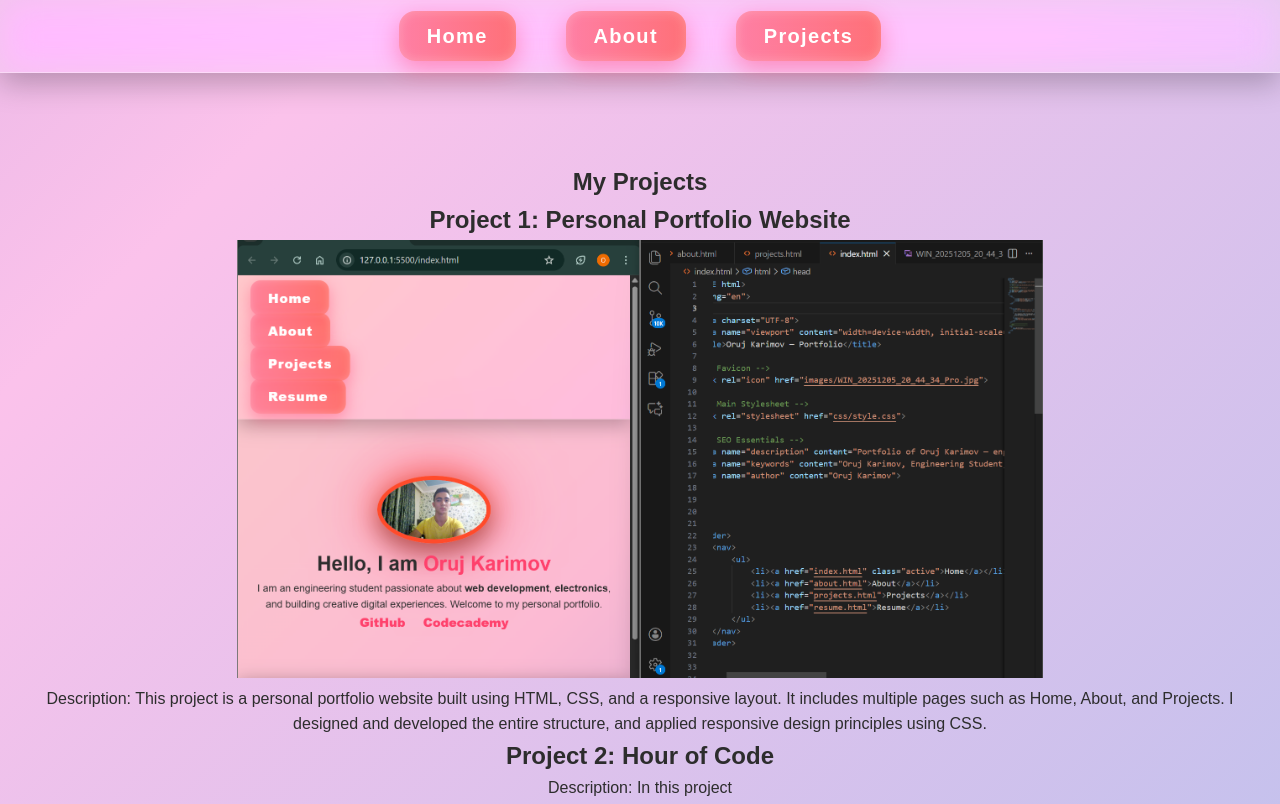
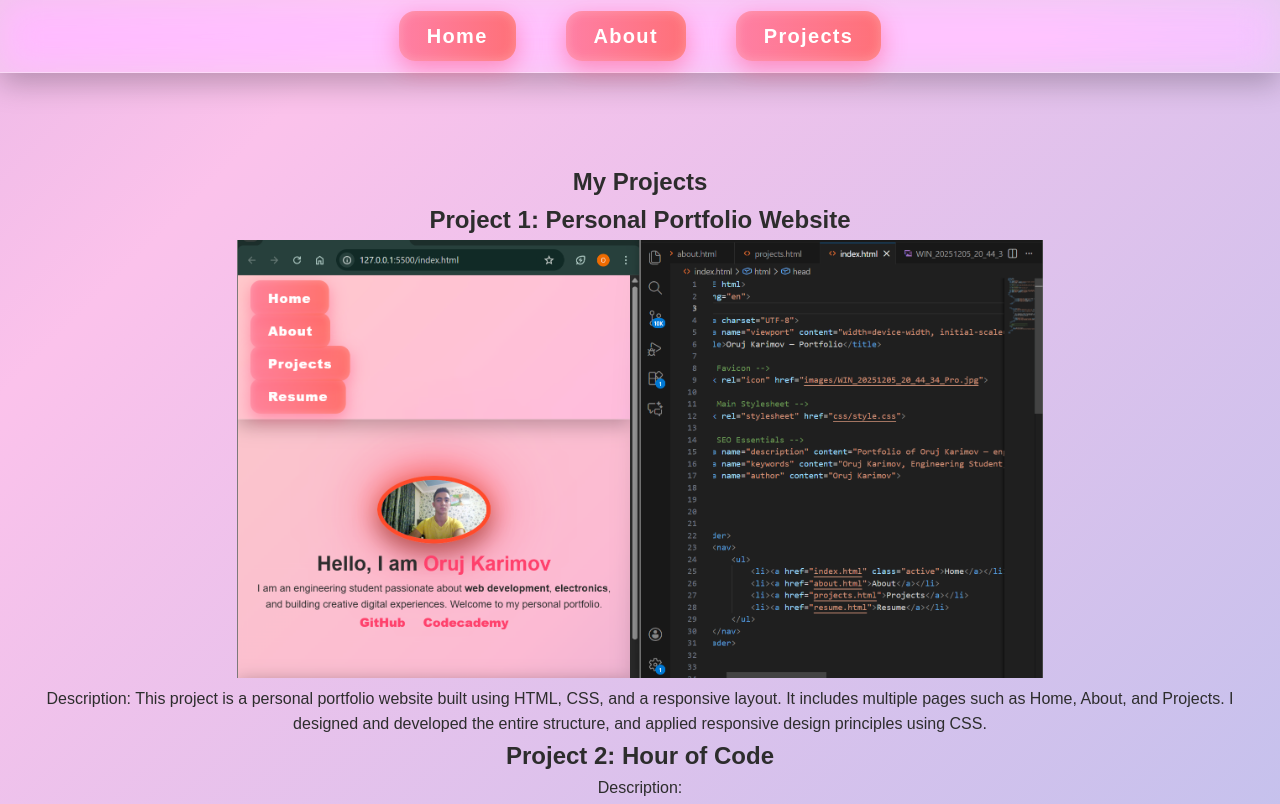
Before and after one commit to oruckerimova76-oss/site-, a plain HTML site: page projects.html in a window 1280 px wide. Shown: the top 804 px of the page. Drawn offline with Linux system fonts and the light colour scheme.

Commit message:
Update projects.html

```diff
--- a/projects.html
+++ b/projects.html
@@ -45,7 +45,7 @@
             <div class="project">
                 <h2>Project 2: Hour of Code</h2>
                 <p>
-                    Description: In this project
+                    Description:
                 </p>
             </div>
         </section>
```
